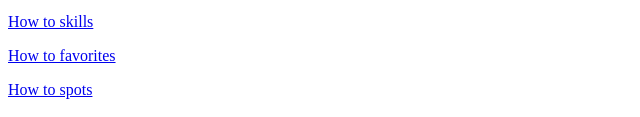
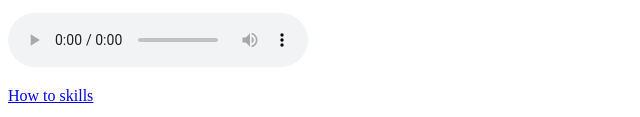
Before and after one commit to Joemond/-IntroHTML_website, a plain HTML site: page Joemond Ma/index.html in a window 1280 px wide. Shown: the part 1200-1317 px from the top of the page, without its empty margins (0-640 px from the left). Drawn offline with Linux system fonts and the light colour scheme.

Commit message:
Update index.html

```diff
--- a/Joemond Ma/index.html
+++ b/Joemond Ma/index.html
@@ -20,6 +20,11 @@
     <li>Roblox</li>
   </ul>
 
+<audio controls autoplay>
+    <source src="Audio/ririxdestroylonelyqueenslay.mp3" type="audio/mp3">
+  Your browser does not support the audio element.
+  </audio>
+
 <p><a href="skills.html">How to skills</a></p>
 <p><a href="favorites.html">How to favorites</a></p>
 <p><a href="spots.html">How to spots</a></p>
```
